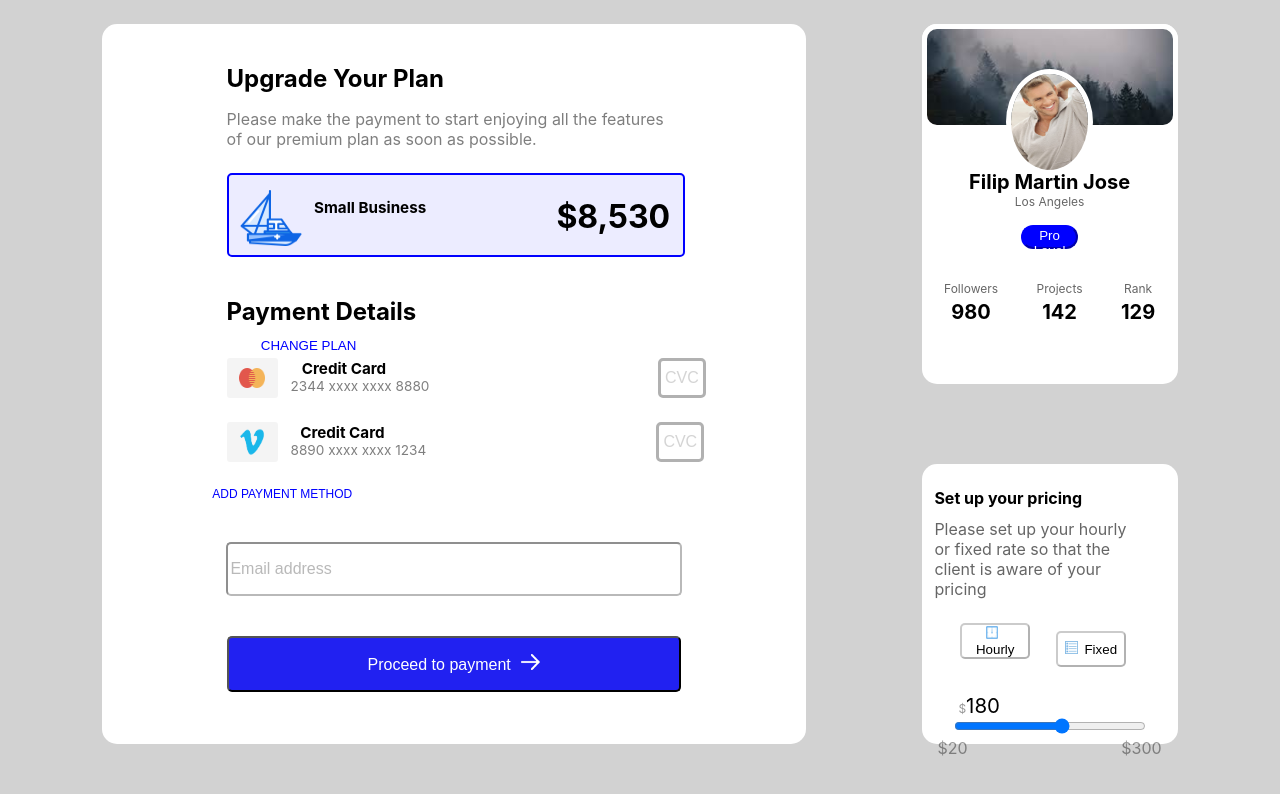
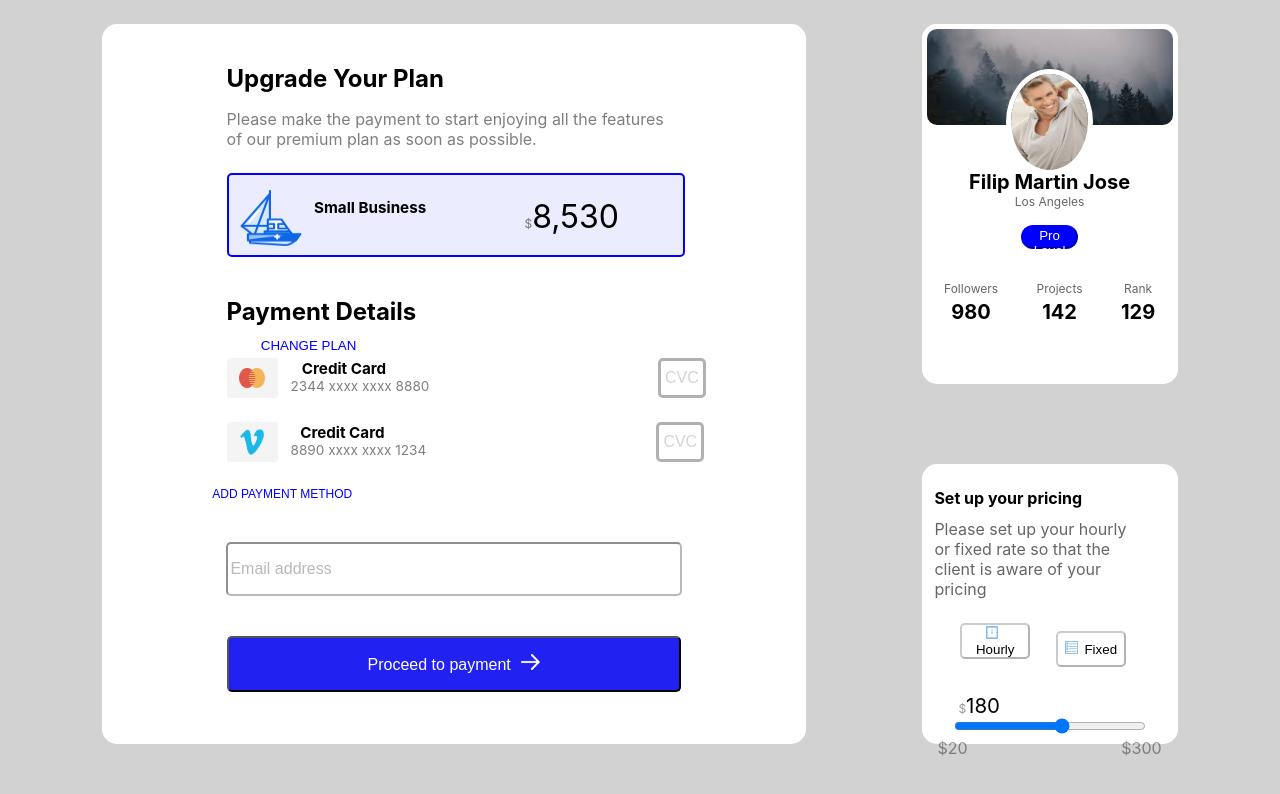
Before and after one commit to TravisExline/RF-Code-Challenge, a React (Create React App) app: page / in a window 1280 px wide. Shown: the top 794 px of the page. Built offline with nearby package versions, Linux system fonts and the light colour scheme.

Commit message:
final checks

```diff
--- a/src/components/BusinessPlan.js
+++ b/src/components/BusinessPlan.js
@@ -8,7 +8,11 @@ class BusinessPlan extends React.Component {
             <div className='plan-holder'>
                 <img src={Boat} className='boat'/>
                 <h2 className='plan-type'>Small Business</h2>
-                <h1 className='price'>$8,530</h1>
+                <div className='price-holder'>
+                <h1 className='price'>
+                    <h1 className='money'>$</h1>
+                    8,530</h1>
+                </div>
                 <div className='change-btn-holder'>
                     <button className='change-btn'>CHANGE PLAN</button>
                 </div>
--- a/src/style/BusinessPlan.css
+++ b/src/style/BusinessPlan.css
@@ -38,8 +38,21 @@
     color: blue;
 }
 
+.price-holder {
+    display: inline;
+}
+
 .price {
     float: right;
     margin-bottom: 5vh;
-    padding-right: 1vw;
+    padding-right: 5vw;
+    font-weight: 400;
+    display: inline;
 }
+
+.money {
+    display: inline;
+    font-size: 1.5vh;
+    font-weight: 400;
+    opacity: 50%;
+}
```
